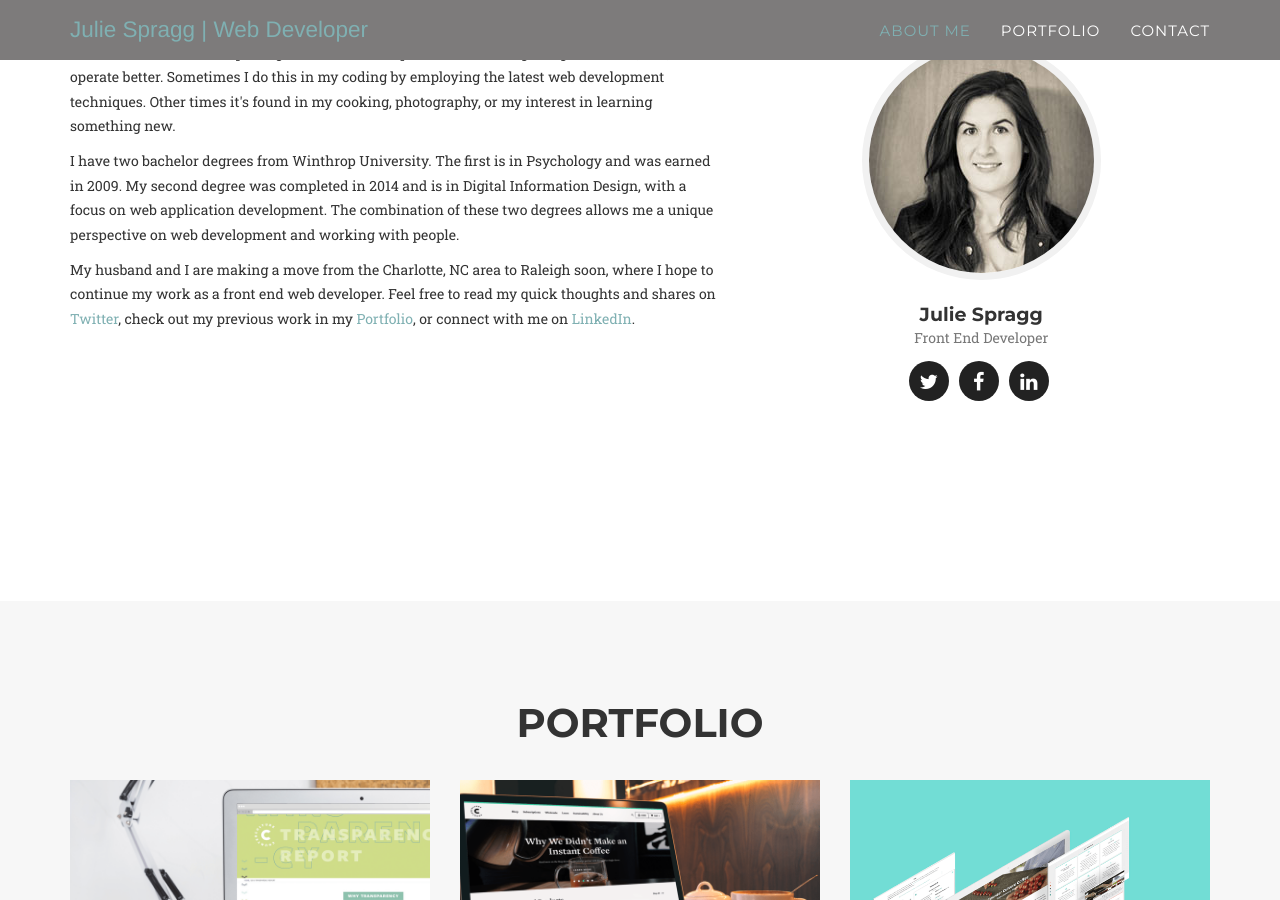
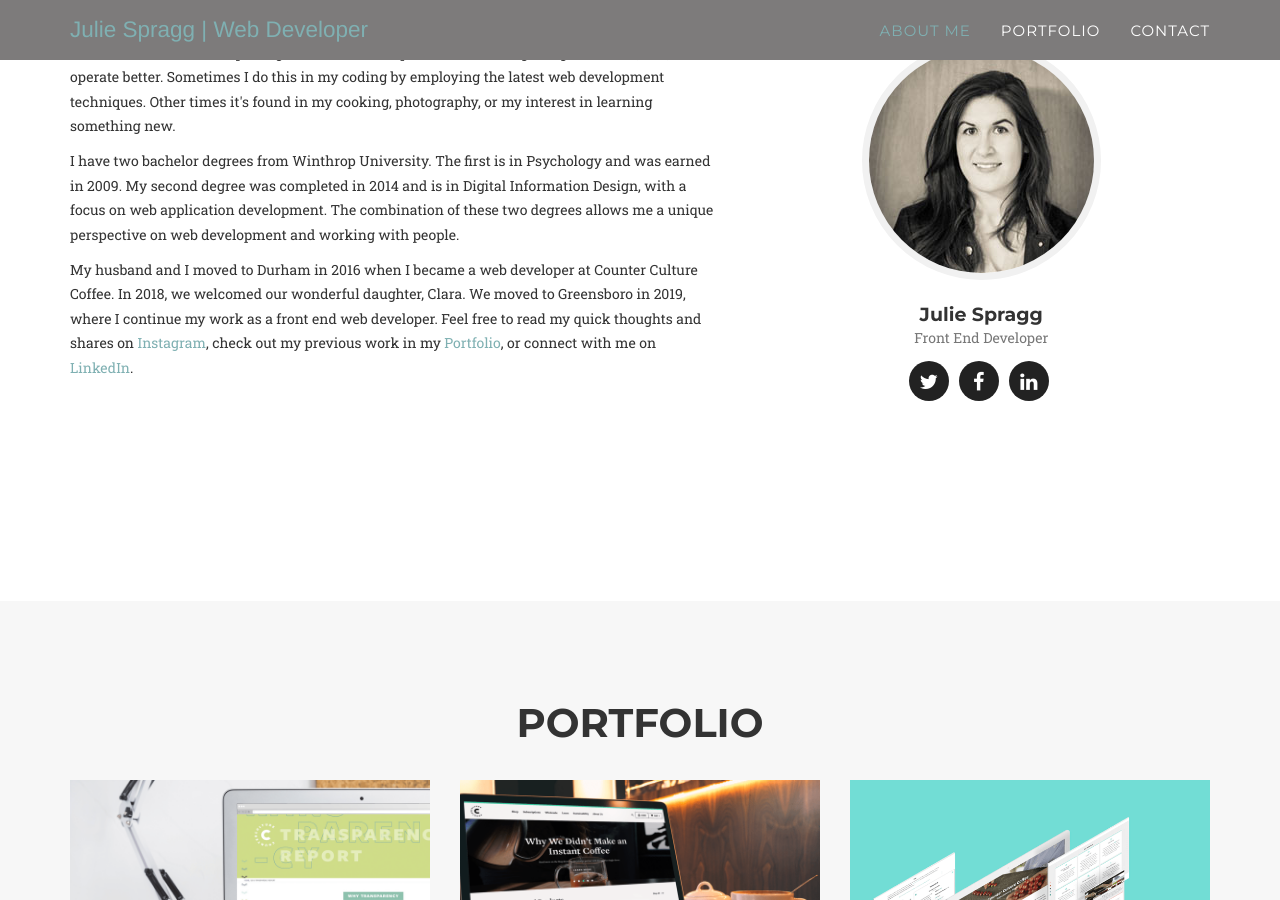
Before and after one commit to juliemspragg/juliespragg.com, a Jekyll site: the page built from index.html, in a window 1280 px wide and 900 px high, scrolled down 946 px. Built offline with Jekyll 4.4.1, drawn with Linux system fonts in a browser that asks for light colours; some web fonts are replaced.

Commit message:
updated about me

```diff
--- a/_includes/team.html
+++ b/_includes/team.html
@@ -13,7 +13,7 @@
             	<div class="col-md-7 hidden-xs">
             	<p>Hi! I'm Julie and I love exploring the web. I have a passion for making things that look, feel, and operate better. Sometimes I do this in my coding by employing the latest web development techniques. Other times it's found in my cooking, photography, or my interest in learning something new.</p>
 				<p>I have two bachelor degrees from Winthrop University. The first is in Psychology and was earned in 2009. My second degree was completed in 2014 and is in Digital Information Design, with a focus on web application development. The combination of these two degrees allows me a unique perspective on web development and working with people.</p>
-				<p>My husband and I are making a move from the Charlotte, NC area to Raleigh soon, where I hope to continue my work as a front end web developer. Feel free to read my quick thoughts and shares on <a href="https://twitter.com/juliemspragg" target="_blank">Twitter</a>, check out my previous work in my <a href="#portfolio">Portfolio</a>, or connect with me on <a href="https://www.linkedin.com/in/juliemspragg" target="_blank">LinkedIn</a>.
+				<p>My husband and I moved to Durham in 2016 when I became a web developer at Counter Culture Coffee. In 2018, we welcomed our wonderful daughter, Clara. We moved to Greensboro in 2019, where I continue my work as a front end web developer. Feel free to read my quick thoughts and shares on <a href="https://www.instagram.com/juliemspragg" target="_blank">Instagram</a>, check out my previous work in my <a href="#portfolio">Portfolio</a>, or connect with me on <a href="https://www.linkedin.com/in/juliemspragg" target="_blank">LinkedIn</a>.
           </p>
             	</div>
             	<div class="col-md-1"></div>
```
